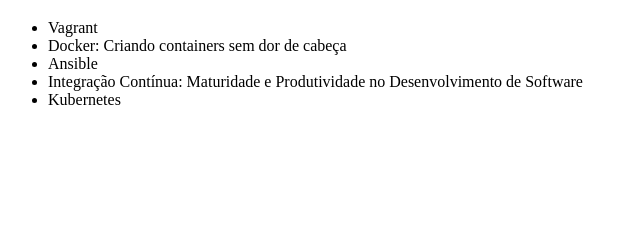
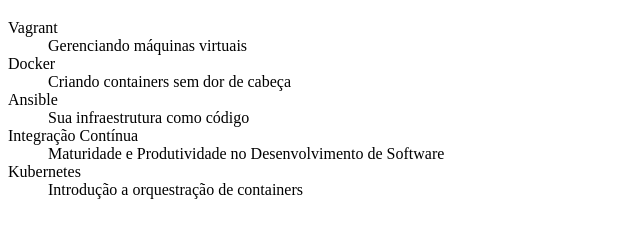
Before and after one commit to AirtonFaria/alura-git, a plain HTML site: page index.html in a window 1280 px wide. Shown: the part 61-298 px from the top of the page, without its empty margins (0-640 px from the left). Drawn offline with Linux system fonts and the light colour scheme.

Commit message:
Trocando UL por DL

```diff
--- a/index.html
+++ b/index.html
@@ -7,12 +7,24 @@
 <body>
     <h1>Cursos de DevOps</h1>
 
-    <ul>
-        <li>Vagrant</li>
-        <li>Docker: Criando containers sem dor de cabeça</li>
-        <li>Ansible</li>
-        <li>Integração Contínua: Maturidade e Produtividade no Desenvolvimento de Software</li>
-        <li>Kubernetes</li>
-    </ul>
+    <dl>
+
+        <dt>Vagrant</dt>
+        <dd>Gerenciando máquinas virtuais</dd>
+
+        <dt>Docker</dt>
+        <dd>Criando containers sem dor de cabeça</dd>
+
+        <dt>Ansible</dt>
+        <dd>Sua infraestrutura como código</dd>
+
+        <dt>Integração Contínua</dt>
+        <dd>Maturidade e Produtividade no Desenvolvimento de Software</dd>
+
+        <dt>Kubernetes</dt>
+        <dd>Introdução a orquestração de containers</dd>
+
+    </dl>
+
 </body>
 </html>
```
